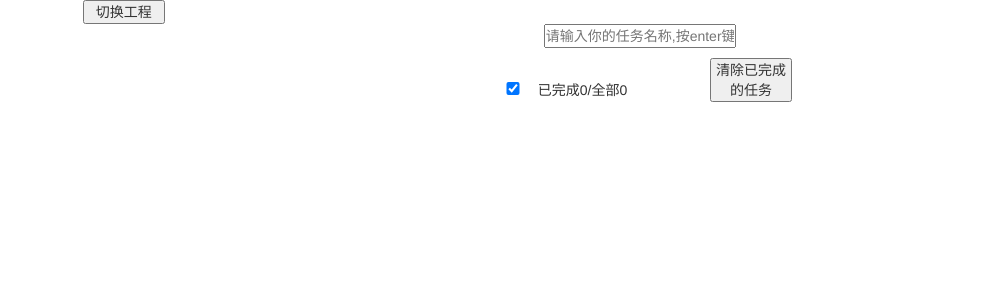
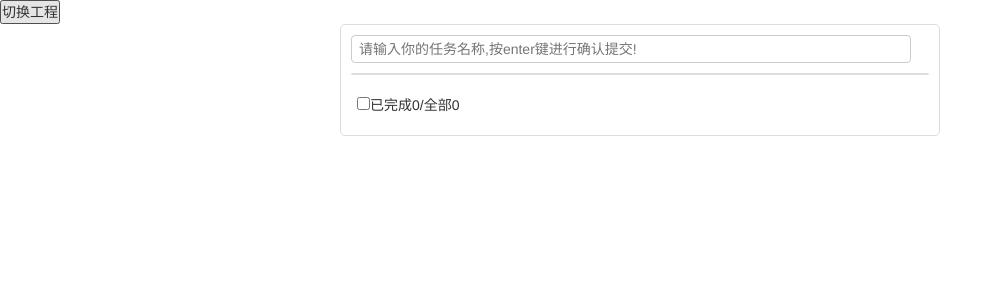
Before and after one commit to cvicse-wj/vue-test, a Vue app: page / in a window 1280 px wide. Shown: the top 300 px of the page, without its empty margins (0-1003 px from the left). Built offline with nearby package versions, Linux system fonts and the light colour scheme.

Commit message:
2020-6-24

```diff
--- a/src/components/HelloWorld.vue
+++ b/src/components/HelloWorld.vue
@@ -27,9 +27,5 @@ export default {
 </script>
 
 <style scoped>
-	button{
-			margin-left: 8.25rem;
-			width: 8.25rem;
-			display: inline-block;
-		}
+
 </style>
--- a/src/components/pl/MessageItem.vue
+++ b/src/components/pl/MessageItem.vue
@@ -2,8 +2,8 @@
 	<div>
 		<h3 style="margin-left: 0.3125rem;">{{comment.userName}}：</h3>
 		<p style="margin-top: 0.625rem;margin-left: 1.875rem;text-indent: 5rem;">{{comment.comment}}</p>
-		<div style="text-align: center;position: absolute;">
-			<button @click="remove"  style="width: 50px;right: 10%;" >删除</button>
+		<div style="text-align: right">
+			<button @click="remove" class="btn btn-danger"  style="width: 50px;right: 10%;" >删除</button>
 		</div>
 	</div>
 </template>
--- a/src/components/pl/UserMessage.vue
+++ b/src/components/pl/UserMessage.vue
@@ -8,7 +8,7 @@
 		<textarea v-model="comment" rows="8" cols="3"  style="width: 80%;" placeholder="按enter进行提交" @keyup.enter="addMessage"></textarea>
 		<br />
 		<br />
-		<button @click="addMessage" style="text-align: center;width: 50px;margin-left: 73%;" >提交</button>
+		<button @click="addMessage" class="btn btn-default" style="text-align: center;width: 50px;margin-left: 73%;" >提交</button>
 	</div>
 </template>
 
--- a/src/components/task/Task.vue
+++ b/src/components/task/Task.vue
@@ -1,9 +1,11 @@
 <template>
-	<div>
+  <div class="todo-container">
+	<div class="todo-wrap">
 		<TaskHead :addTodo="addTodo"></TaskHead>
 		<TaskList :todos="todos" :deleteItem="deleteItem"></TaskList>
-		<TaskFooter :allNumber="allNumber" :selectNumber="selectNumber" :checkAll="checkAll"></TaskFooter>
+		<TaskFooter  :todos="todos" :checkAll="checkAll" :deleteSelItem="deleteSelItem"></TaskFooter>
 	</div>
+  </div>
 </template>
 
 <script>
@@ -23,17 +25,6 @@ export default{
 		TaskFooter
 	},
 	computed:{
-		allNumber:{
-			get:function(){
-				return this.todos.length
-			}
-		},
-		selectNumber:{
-			get:function(){
-				const array=this.todos.filter(t => t.todoFlag===true);
-				return array.length;
-			}
-		},
 		checkAll:{
 			get:function(){
 				return this.allNumber==this.selectNumber
@@ -56,13 +47,22 @@ export default{
 		},
 		deleteItem:function(index){
 			this.todos.splice(index,1)
+		},
+		deleteSelItem:function(){
+			this.todos=this.todos.filter(todo=>!todo.todoFlag)
 		}
 	}
 }
 </script>
 
 <style scoped="scoped">
-	div{
-		text-align: center;
-	}
+  .todo-container {
+	width: 600px;
+	margin: 0 auto;
+  }
+  .todo-container .todo-wrap {
+	padding: 10px;
+	border: 1px solid #ddd;
+	border-radius: 5px;
+  }
 </style>
--- a/src/components/task/TodoFooter.vue
+++ b/src/components/task/TodoFooter.vue
@@ -1,8 +1,8 @@
 <template>
-	<div>
+	<div class="todo-footer">
 		<input type="checkbox" v-model="checkAll"/>
-		<span>已完成{{selectNumber}}/全部{{allNumber}}</span>
-		<button @click="deleteSelect">清除已完成的任务</button>
+		<span>已完成{{selectNum}}/全部{{allNum}}</span>
+		<button class="btn btn-danger" @click="deleteSelect" v-show="selectNum>0">清除已完成的任务</button>
 	</div>
 </template>
 
@@ -11,29 +11,60 @@
 		name:"TodoFooter",
 		data(){
 			return{
-
+				allNum:this.todos.length
 			}
 		},
 		props:{
-			selectNumber:Number,
-			allNumber:Number,
-			checkAll:Boolean
+			todos:Array,
+			deleteSelItem:Function
 		},
 		methods:{
 			deleteSelect(){
+				if(window.confirm("是否要删除所选中的任务列表？")){
+					this.deleteSelItem()
+				}
+			}
+		},
+		computed:{
+			checkAll:{
+				get:function(){
+					return this.allNum===this.selectNum && this.selectNum>0
+				},
+				set:function(){
 
+				}
+			},
+			selectNum:function(){
+				const array=this.todos.filter(t => t.todoFlag===true);
+				return array.length;
 			}
 		}
 	}
 </script>
 
 <style scoped="scoped">
-	input{
-		width: 50px;
-	}
-	button{
-		margin-left: 8.25rem;
-		width: 8.25rem;
-		display: inline-block;
-	}
+  .todo-footer {
+    height: 40px;
+    line-height: 40px;
+    padding-left: 6px;
+    margin-top: 5px;
+  }
+
+  .todo-footer label {
+    display: inline-block;
+    margin-right: 20px;
+    cursor: pointer;
+  }
+
+  .todo-footer label input {
+    position: relative;
+    top: -1px;
+    vertical-align: middle;
+    margin-right: 5px;
+  }
+
+  .todo-footer button {
+    float: right;
+    margin-top: 5px;
+  }
 </style>
--- a/src/components/task/TodoHead.vue
+++ b/src/components/task/TodoHead.vue
@@ -1,5 +1,7 @@
 <template>
-	<input placeholder="请输入你的任务名称,按enter键进行确认提交!" @keyup.enter="toSubmit" v-model="todoName"/>
+	<div class="todo-header">
+		<input placeholder="请输入你的任务名称,按enter键进行确认提交!" @keyup.enter="toSubmit" v-model="todoName"/>
+	</div>
 </template>
 
 <script>
@@ -33,7 +35,18 @@
 </script>
 
 <style scoped="scoped">
-	input{
-		width: 19.25rem;
-	}
+.todo-header input {
+	width: 560px;
+	height: 28px;
+	font-size: 14px;
+	border: 1px solid #ccc;
+	border-radius: 4px;
+	padding: 4px 7px;
+  }
+
+.todo-header input:focus {
+outline: none;
+border-color: rgba(82, 168, 236, 0.8);
+box-shadow: inset 0 1px 1px rgba(0, 0, 0, 0.075), 0 0 8px rgba(82, 168, 236, 0.6);
+}
 </style>
--- a/src/components/task/TodoItem.vue
+++ b/src/components/task/TodoItem.vue
@@ -4,7 +4,7 @@
 			<input type="checkbox" v-model="todo.todoFlag"/>
 			<span>{{todo.todoName}}</span>
 		</label>
-		<button @click="deleteThis" v-show="showFlag">刪除</button>
+		<button class="btn btn-danger" @click="deleteThis" v-show="showFlag">刪除</button>
 	</li>
 </template>
 
@@ -31,10 +31,10 @@
 			handlerEnter:function(value){
 				if(value){
 					this.showFlag=true;
-					this.bgColor="aqua";
+					this.bgColor="#cccccc";
 				}else{
 					this.showFlag=false;
-					this.bgColor="white";
+					this.bgColor="#ffffff";
 				}
 			}
 		}
@@ -42,16 +42,36 @@
 </script>
 
 <style scoped="scoped">
-	input{
-		width: 50px;
-	}
-	button{
-		width: 3.125rem;
-		margin-left: 3.125rem;
-	}
-	li{
-		padding-top: 0.625rem;
-		padding-bottom: 0.625rem;
-		border: 1px solid aqua;
-	}
+li {
+    list-style: none;
+    height: 36px;
+    line-height: 36px;
+    padding: 0 5px;
+    border-bottom: 1px solid #ddd;
+  }
+
+li label {
+float: left;
+cursor: pointer;
+}
+
+li label li input {
+vertical-align: middle;
+margin-right: 6px;
+position: relative;
+top: -1px;
+}
+
+li button {
+float: right;
+margin-top: 3px;
+}
+
+li:before {
+content: initial;
+}
+
+li:last-child {
+border-bottom: none;
+}
 </style>
--- a/src/components/task/TodoList.vue
+++ b/src/components/task/TodoList.vue
@@ -1,9 +1,7 @@
 <template>
-	<div>
-		<ul>
-			<TodoItem v-for="(todo,index) in todos" :key="index" :todo="todo" :index="index" :deleteItem="deleteItem"></TodoItem>
-		</ul>
-	</div>
+	<ul class="todo-main">
+		<TodoItem v-for="(todo,index) in todos" :key="index" :todo="todo" :index="index" :deleteItem="deleteItem"></TodoItem>
+	</ul>
 </template>
 
 <script>
@@ -25,5 +23,22 @@
 	}
 </script>
 
-<style>
+<style scoped="scoped">
+  .todo-main {
+    margin-left: 0px;
+    border: 1px solid #ddd;
+    border-radius: 2px;
+    padding: 0px;
+	margin-top: 1rem;
+	margin-bottom: 1rem;
+  }
+
+  .todo-empty {
+    height: 40px;
+    line-height: 40px;
+    border: 1px solid #ddd;
+    border-radius: 2px;
+    padding-left: 5px;
+    margin-top: 10px;
+  }
 </style>
```
